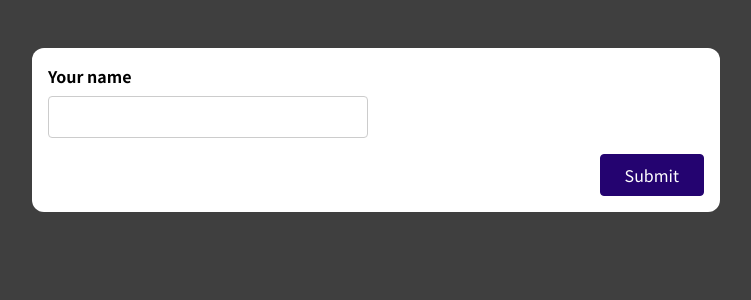
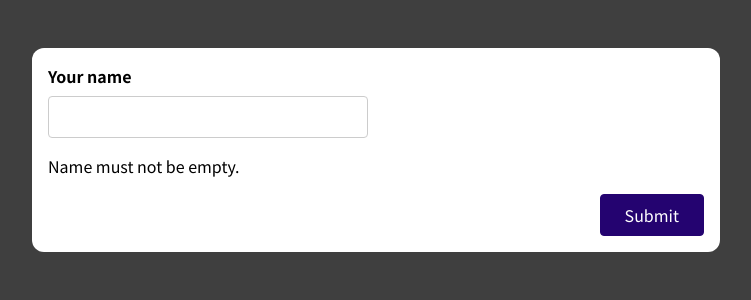
Before and after one commit to ShakiLhossain900/forms-and-userInput-, a React (Create React App) app: page / in a window 1280 px wide. Shown: the top 300 px of the page, without its empty margins (264-1015 px from the left). Built offline with nearby package versions, Linux system fonts and the light colour scheme.

Commit message:
basic add validation

```diff
--- a/src/components/SimpleInput.js
+++ b/src/components/SimpleInput.js
@@ -4,6 +4,7 @@ const SimpleInput = (props) => {
   const nameInputRef = useRef();
 
   const [enterdName, setEnerdName] = useState("");
+  const [ensteredNameIsValid, setEnterdNameIsValid] = useState(false);
 
   const nameInputChangeHandler = (event) => {
     setEnerdName(event.target.value);
@@ -13,8 +14,11 @@ const SimpleInput = (props) => {
     event.preventDefault();
 
     if(enterdName.trim() === ''){
+      setEnterdNameIsValid(false)
       return;
     }
+
+    setEnterdNameIsValid(true)
 
     console.log(enterdName);
     const enteredValue = nameInputRef.current.value;
@@ -37,6 +41,7 @@ const SimpleInput = (props) => {
           value={enterdName}
           onChange={nameInputChangeHandler}
         />
+        {!ensteredNameIsValid && <p>Name must not be empty. </p>}
       </div>
       <div className="form-actions">
         <button>Submit</button>
```
